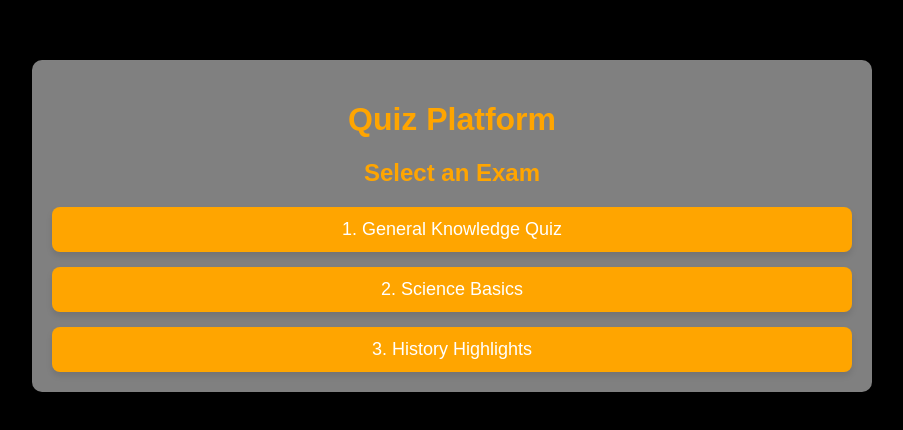
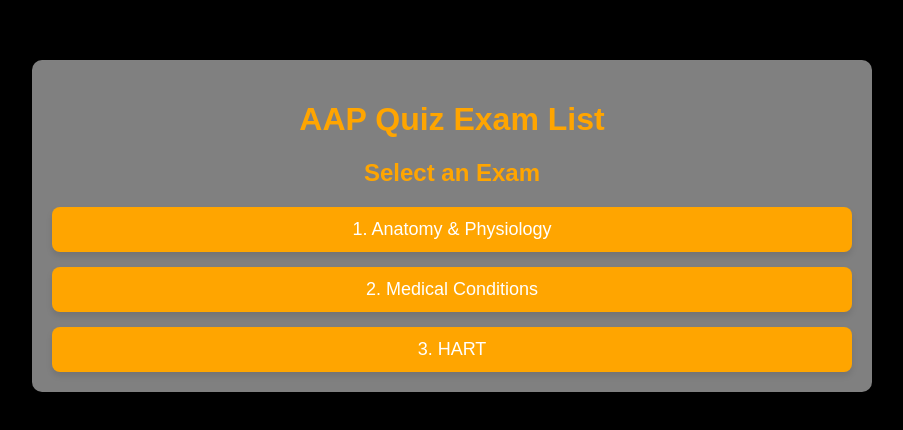
Before and after one commit to Steven0999/AAP-Exams, a plain HTML site: page index.html in a window 1280 px wide. Shown: the part 174-604 px from the top of the page, without its empty margins (188-1091 px from the left). Drawn offline with Linux system fonts and the light colour scheme.

Commit message:
Update index.html

```diff
--- a/index.html
+++ b/index.html
@@ -3,7 +3,7 @@
 <head>
   <meta charset="UTF-8" />
   <meta name="viewport" content="width=device-width, initial-scale=1.0" />
-  <title>Quiz Platform</title>
+  <title>AAP Quiz</title>
   <style>
     body {
       font-family: Arial, sans-serif;
@@ -159,7 +159,7 @@
 <body>
   <!-- Contents Page -->
   <div id="contents-page" class="container">
-    <h1>Quiz Platform</h1>
+    <h1>AAP Quiz Exam List</h1>
     <h2>Select an Exam</h2>
     <div class="exam-list" id="exam-buttons"></div>
   </div>
@@ -222,7 +222,7 @@
     // the 'correctAnswerIndex' (0-based), and an 'explanation'.
     const exams = [
       {
-        title: "General Knowledge Quiz",
+        title: "Anatomy & Physiology",
         questions: [
           {
             question: "What is the capital of France?",
@@ -257,7 +257,7 @@
         ]
       },
       {
-        title: "Science Basics",
+        title: "Medical Conditions",
         questions: [
           {
             question: "What is the chemical symbol for water?",
@@ -286,7 +286,7 @@
         ]
       },
       {
-        title: "History Highlights",
+        title: "HART",
         questions: [
           {
             question: "In what year did the Titanic sink?",
```
